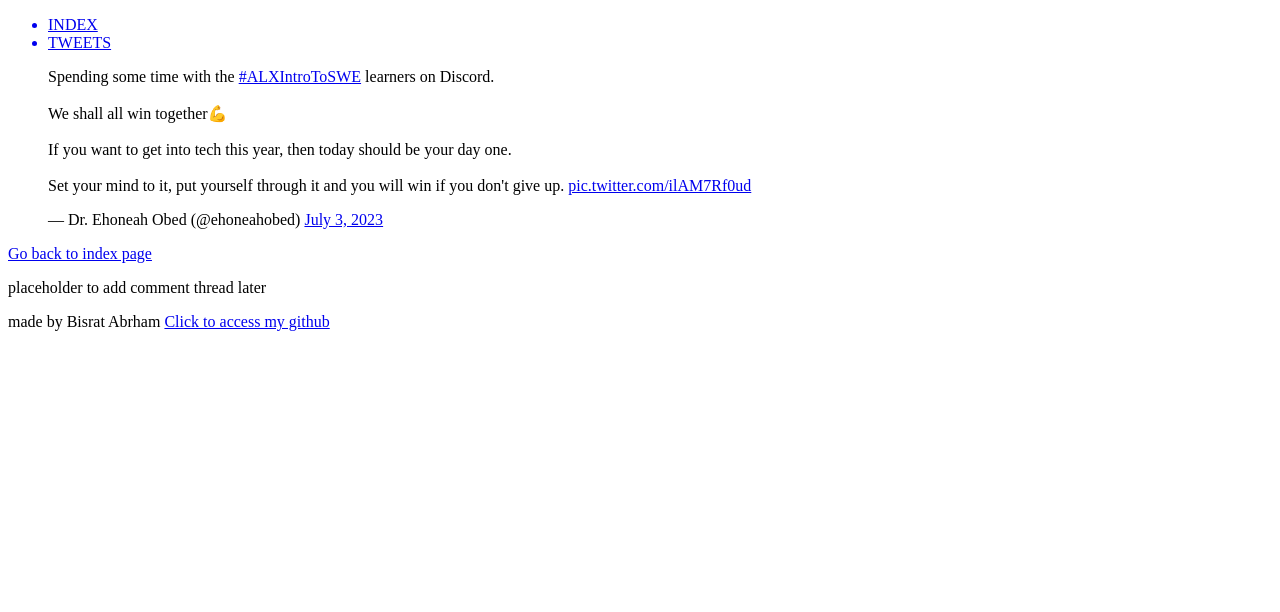
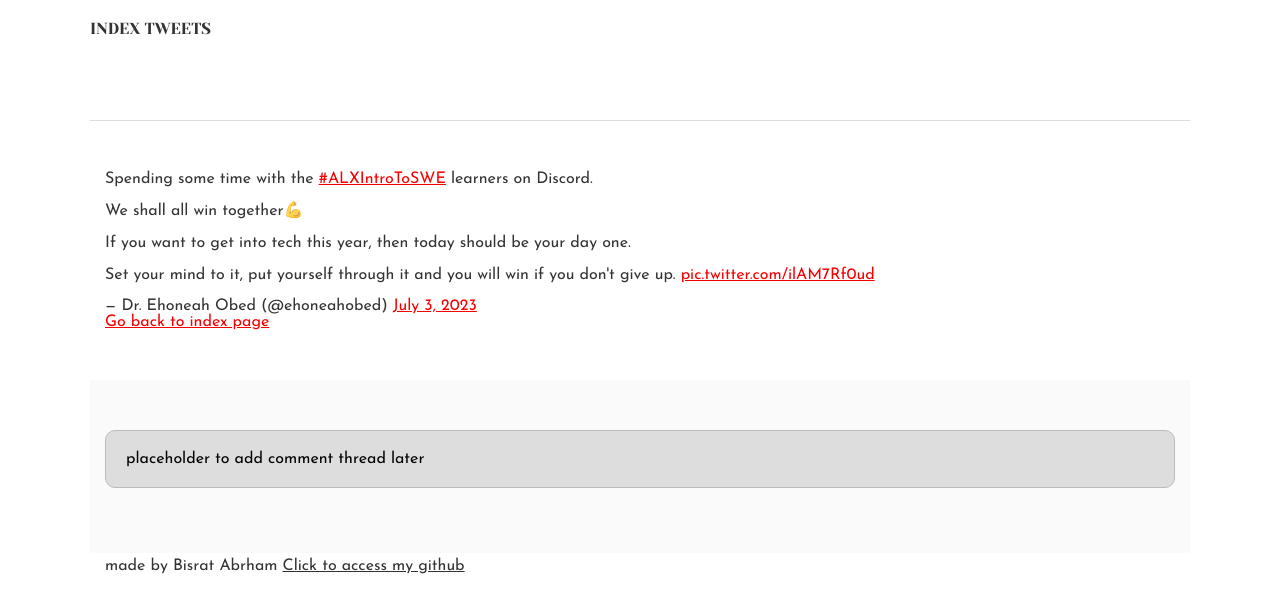
Before and after one commit to bsrBe/alx_html_css, a plain HTML site: page html_basic/tweets.html in a window 1280 px wide. Drawn offline with Linux system fonts and the light colour scheme; files that its build step writes are made by us from their sources.

Commit message:
Update tweets.html
css files added

```diff
--- a/html_basic/tweets.html
+++ b/html_basic/tweets.html
@@ -5,7 +5,9 @@
     <meta http-equiv="X-UA-Compatible" content="IE=edge" />
     <meta name="viewport" content="width=device-width, initial-scale=1.0" />
     <title>Html basics</title>
-  </head>
+
+<link href="base.css" rel="stylesheet">
+<link href="styles.css" rel="stylesheet">  </head>
   <body>
 
     <header>
```
